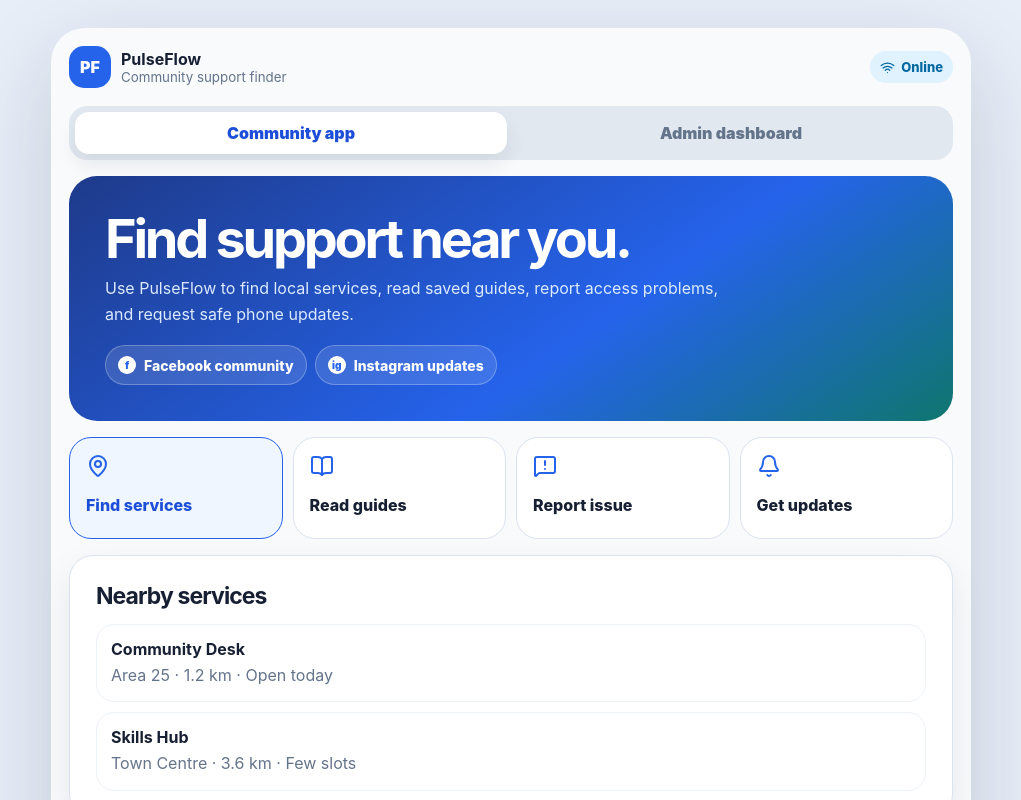
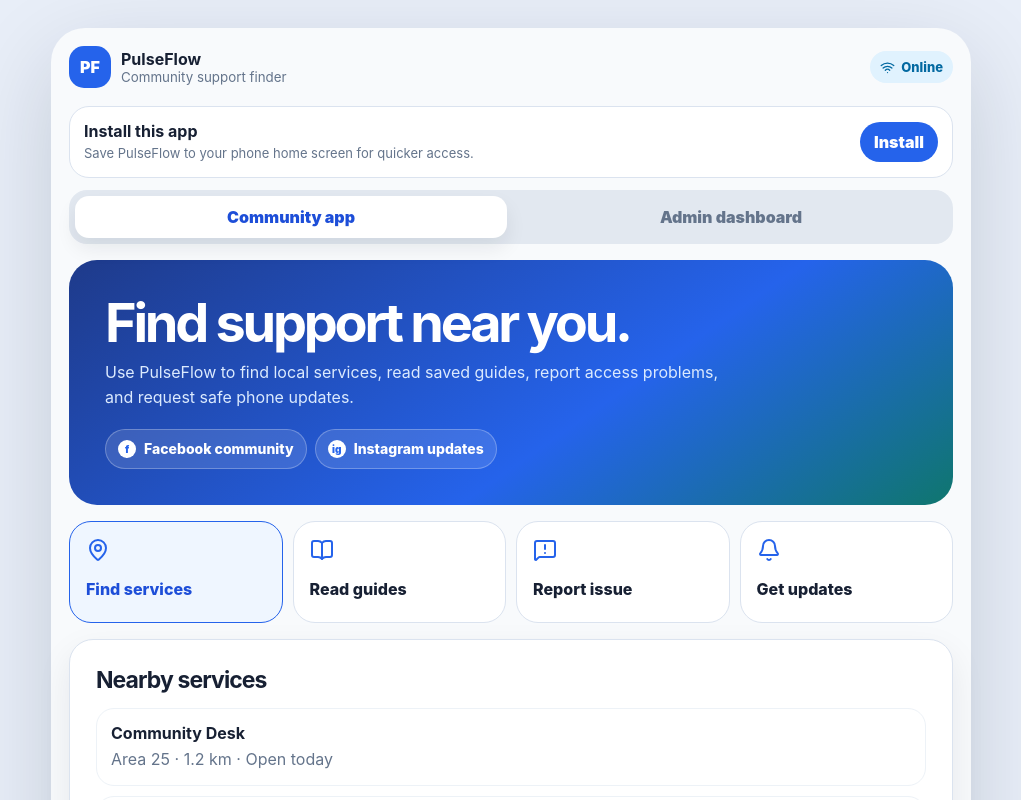
Before and after one commit to Stranger-ghope/pulseflowconnect, a React (Vite) app: page / in a window 1280 px wide. Shown: the top 800 px of the page, without its empty margins (129-1150 px from the left). Built offline with nearby package versions, Linux system fonts and the light colour scheme.

Commit message:
Add in-app PWA install prompt

```diff
--- a/src/main.jsx
+++ b/src/main.jsx
@@ -24,6 +24,8 @@
   const [name, setName] = useState('');
   const [phone, setPhone] = useState('+265');
   const [toast, setToast] = useState('');
+  const [installPrompt, setInstallPrompt] = useState(null);
+  const [showInstallHelp, setShowInstallHelp] = useState(false);
   const [reports, setReports] = useState(() => {
     const savedReports = localStorage.getItem('pulseflow-reports');
     return savedReports ? JSON.parse(savedReports) : initialReports;
@@ -31,8 +33,13 @@
 
   useEffect(() => {
     const updateStatus = () => setOnline(navigator.onLine);
+    const captureInstallPrompt = (event) => {
+      event.preventDefault();
+      setInstallPrompt(event);
+    };
     window.addEventListener('online', updateStatus);
     window.addEventListener('offline', updateStatus);
+    window.addEventListener('beforeinstallprompt', captureInstallPrompt);
 
     if ('serviceWorker' in navigator) {
       navigator.serviceWorker.register('/service-worker.js');
@@ -41,6 +48,7 @@
     return () => {
       window.removeEventListener('online', updateStatus);
       window.removeEventListener('offline', updateStatus);
+      window.removeEventListener('beforeinstallprompt', captureInstallPrompt);
     };
   }, []);
 
@@ -87,11 +95,32 @@
     setToast(`Demo WhatsApp update queued for: ${report.issue}`);
   }
 
+  async function installApp() {
+    if (!installPrompt) {
+      setShowInstallHelp(true);
+      return;
+    }
+
+    installPrompt.prompt();
+    await installPrompt.userChoice;
+    setInstallPrompt(null);
+  }
+
   return <main className="app-shell">
     <header>
       <div className="brand"><span>PF</span><div><strong>PulseFlow</strong><small>Community support finder</small></div></div>
       <div className="status">{online ? <Wifi size={15} /> : <CloudOff size={15} />}{online ? 'Online' : 'Offline'}</div>
     </header>
+
+    <section className="install-card">
+      <div><strong>Install this app</strong><span>Save PulseFlow to your phone home screen for quicker access.</span></div>
+      <button onClick={installApp}>Install</button>
+    </section>
+
+    {showInstallHelp && <section className="install-help">
+      <strong>Manual install</strong>
+      <span>In Chrome, tap the three-dot menu and choose Add to Home screen. If it is missing, clear this site's data and reopen it.</span>
+    </section>}
 
     <nav className="mode-switch">
       <button onClick={() => setMode('community')} className={mode === 'community' ? 'active' : ''}>Community app</button>
--- a/src/styles.css
+++ b/src/styles.css
@@ -106,6 +106,47 @@
   padding: 8px 10px;
   font-size: 13px;
   font-weight: 800;
+}
+
+.install-card,
+.install-help {
+  border: 1px solid #dbe3ef;
+  border-radius: 20px;
+  background: white;
+  padding: 14px;
+  margin-bottom: 12px;
+}
+
+.install-card {
+  display: flex;
+  align-items: center;
+  justify-content: space-between;
+  gap: 12px;
+}
+
+.install-card strong,
+.install-card span,
+.install-help strong,
+.install-help span {
+  display: block;
+}
+
+.install-card span,
+.install-help span {
+  margin-top: 4px;
+  color: #64748b;
+  font-size: 13px;
+  line-height: 1.35;
+}
+
+.install-card button {
+  border: 0;
+  border-radius: 999px;
+  background: #2563eb;
+  color: white;
+  padding: 10px 14px;
+  font-weight: 900;
+  cursor: pointer;
 }
 
 .intro {
```
